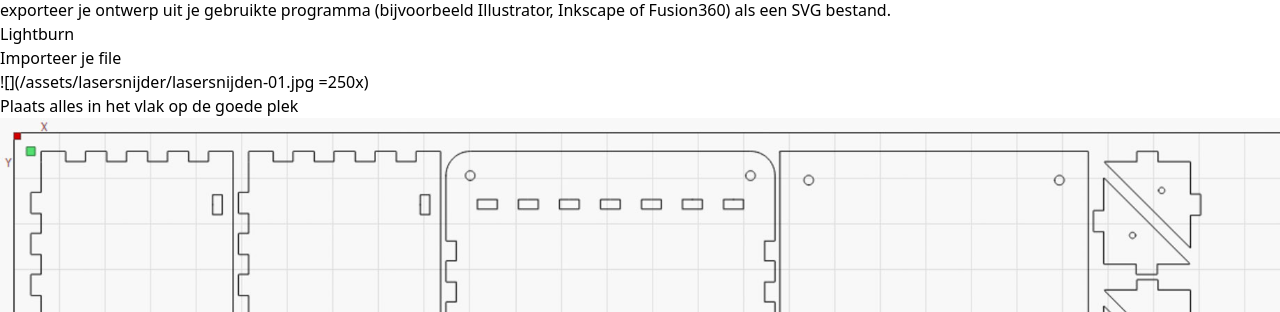
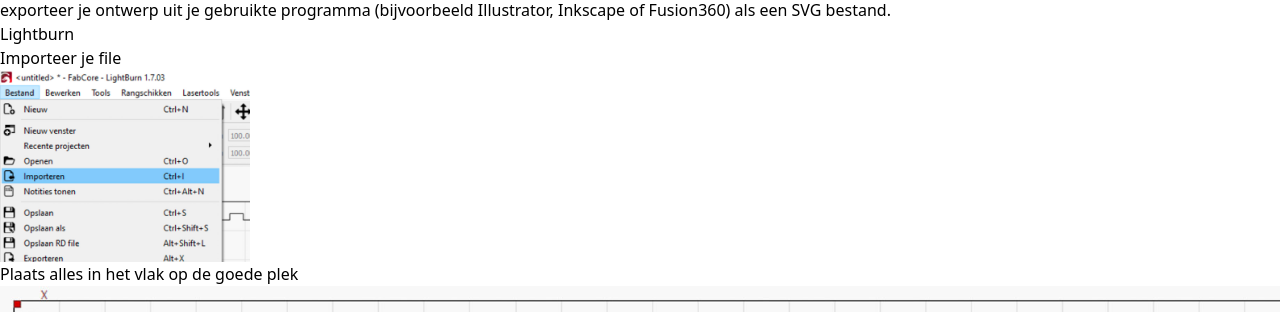
Before and after one commit to digitalartlab/dal-documentation, a Next.js app: page /lasersnijden/stappenplan in a window 1280 px wide. Shown: the part 122-434 px from the top of the page. Built offline with nearby package versions, Linux system fonts and the light colour scheme.

Commit message:
Update stappenplan.mdx

```diff
--- a/pages/lasersnijden/stappenplan.mdx
+++ b/pages/lasersnijden/stappenplan.mdx
@@ -17,7 +17,8 @@ exporteer je ontwerp uit je gebruikte programma (bijvoorbeeld Illustrator, Inksc
 
 Importeer je file
 
-![](/assets/lasersnijder/lasersnijden-01.jpg =250x)
+[<img src="/assets/lasersnijder/lasersnijden-01.jpg" width="250"/>](/assets/lasersnijder/lasersnijden-01.jpg)
+
 
 Plaats alles in het vlak op de goede plek
 
```
